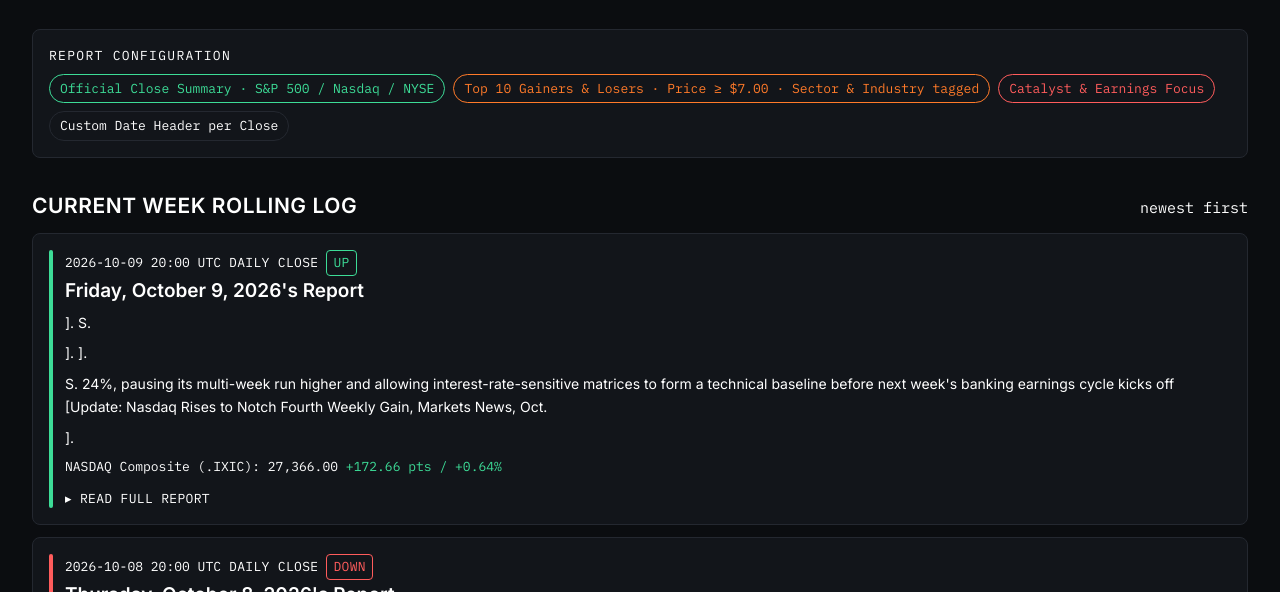
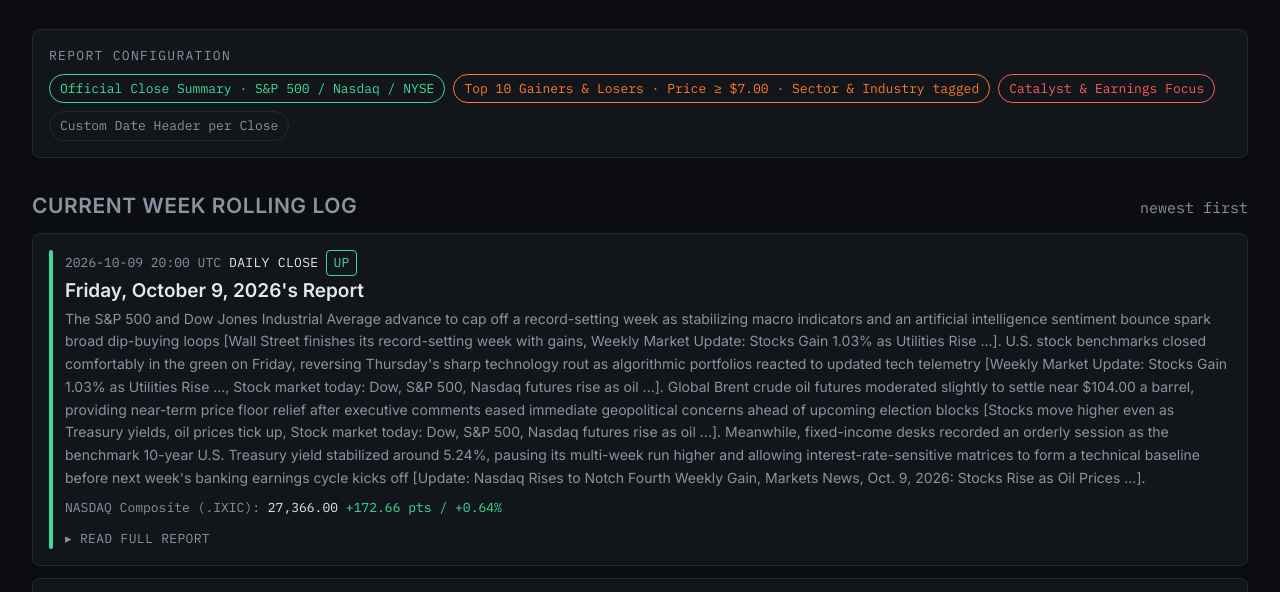
Before and after one commit to Jamesssurfer/GeneralStockreportDashboard, a plain HTML site: page index.html in a window 1280 px wide. Shown: the part 153-745 px from the top of the page. Drawn offline with nearby package versions, Linux system fonts and the light colour scheme.

Commit message:
Change text colors and clean up unused code
Updated text color variables and removed unused headline formatting function.

```diff
--- a/index.html
+++ b/index.html
@@ -10,7 +10,7 @@
 <style>
   :root{
     --bg:#0B0D10; --panel:#12151A; --line:#242830;
-    --text:#FFFFFF; --muted:#FFFFFF; --amber:#FF7A29; --teal:#3DDC97; --red:#FF5C5C;
+    --text:#E6E8EB; --muted:#8B93A1; --amber:#FF7A29; --teal:#3DDC97; --red:#FF5C5C;
   }
   *{box-sizing:border-box}
   body{background:var(--bg); color:var(--text); font-family:'Inter',sans-serif; -webkit-font-smoothing:antialiased;}
@@ -180,22 +180,6 @@
       </div>`;
   }
 
-  // Split long headline prose into readable paragraphs (by sentence groups)
-  function headlineHTML(headline) {
-    if (!headline) return '';
-    // Split on sentence-ending punctuation followed by space + capital, keep the punctuation
-    const sentences = headline.match(/[^.!?]+[.!?]+(?:\s+|$)|[^.!?]+$/g) || [headline];
-    // Group into short paragraphs of ~2 sentences for easier scanning
-    const paras = [];
-    for (let i = 0; i < sentences.length; i += 2) {
-      const chunk = sentences.slice(i, i + 2).join(' ').trim();
-      if (chunk) paras.push(chunk);
-    }
-    return `<div class="mt-2 space-y-2">` +
-      paras.map(p => `<p class="text-[14px] text-[var(--text)] leading-relaxed">${escapeHtml(p)}</p>`).join('') +
-      `</div>`;
-  }
-
   function rowHTML(item, animate) {
     const color = directionColor(item.market_direction);
     return `
@@ -207,8 +191,8 @@
             <span class="mono text-[13px] uppercase tracking-wide">Daily Close</span>
             <span class="mono text-[13px] uppercase tracking-wide px-1.5 py-0.5 rounded" style="color:${color}; border:1px solid ${color}">${escapeHtml(item.market_direction) || '—'}</span>
           </div>
-          <div class="text-[19px] font-semibold leading-snug text-[var(--text)]">${escapeHtml(item.header)}</div>
-          ${headlineHTML(item.headline)}
+          <div class="text-[19px] font-semibold leading-snug">${escapeHtml(item.header)}</div>
+          ${item.headline ? `<div class="text-[14px] text-[var(--muted)] mt-1 leading-relaxed">${escapeHtml(item.headline)}</div>` : ''}
           ${indexesHTML(item.indexes)}
           <details class="mt-3">
             <summary class="mono text-[13px] uppercase tracking-wide text-[var(--muted)] hover:text-[var(--text)]">
```
